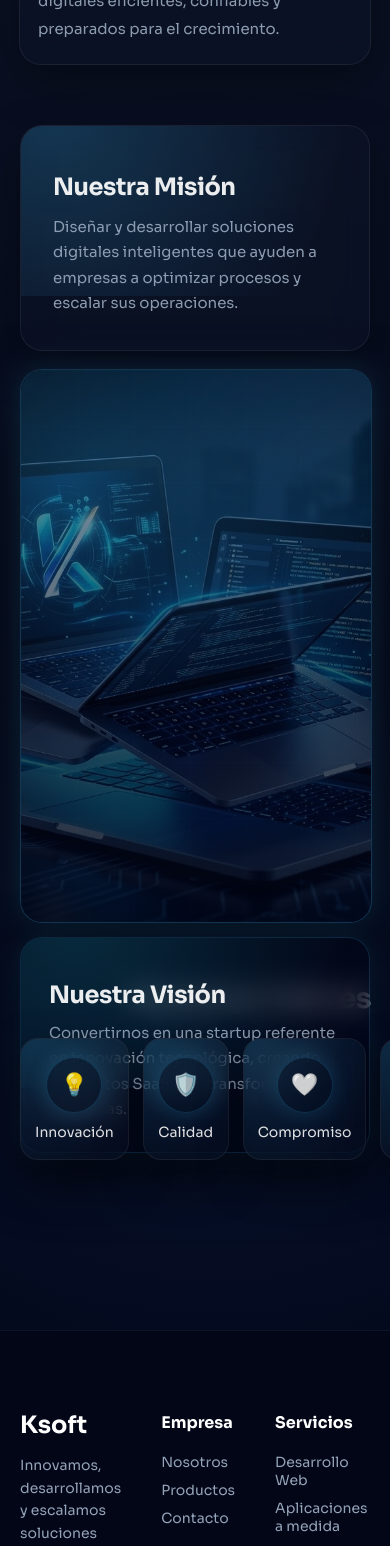
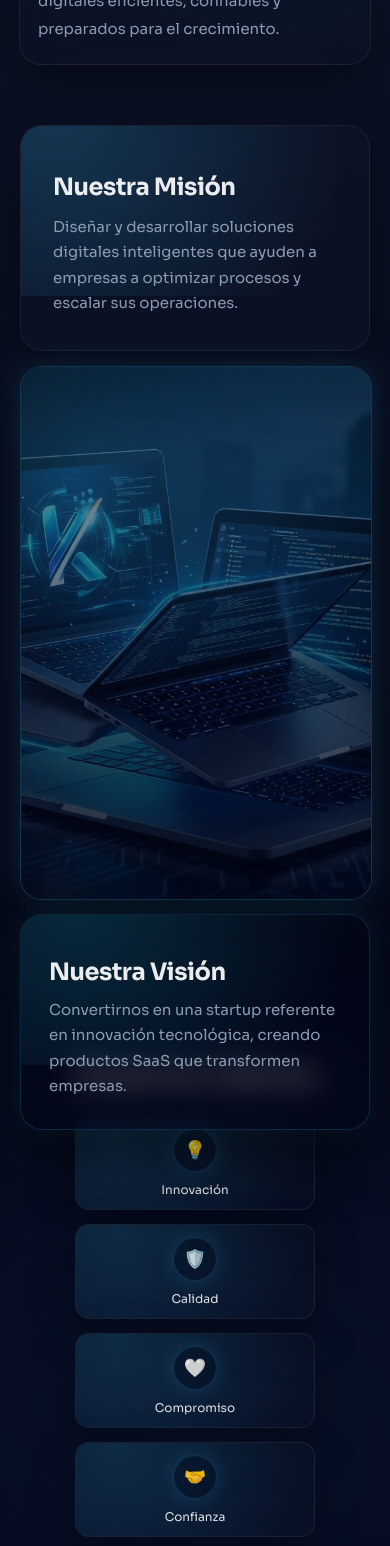
Before and after one commit to kleyderBackend/Ksoft-frontend, a React (Vite) app: page /about in a window 390 px wide. Shown: the part 960-2506 px from the top of the page. Built offline with nearby package versions, Linux system fonts and the light colour scheme.

Commit message:
refactor(about): css values v2

```diff
--- a/src/pages/AboutPages/AboutPages.module.css
+++ b/src/pages/AboutPages/AboutPages.module.css
@@ -112,6 +112,9 @@
   justify-items: stretch;
   text-align: center;
 }
+.valuesSection {
+  margin-top: 40px; /* 🔥 separa visualmente */
+}
 
 .valuesTitle {
   margin: 0;
@@ -122,7 +125,7 @@
 
 .valuesRow {
   width: 100%;
-  display: flex;
+  display: grid;
   grid-template-columns: repeat(auto-fit, minmax(140px, 1fr));
   gap: 14px;
 }
@@ -193,6 +196,7 @@
 .visualCol {
   position: relative;
   min-height: 360px;
+  padding-bottom: 60px;
 }
 
 .visualCard {
@@ -249,20 +253,37 @@
   right: 18px;
   bottom: -18px;
   width: min(420px, calc(100% - 24px));
+  z-index: 2;
+}
+@media (max-width: 520px) {
+  .valueItem {
+    padding: 12px 8px;
+    border-radius: 14px;
+  }
+
+  .valueIcon {
+    width: 42px;
+    height: 42px;
+    font-size: 18px;
+  }
+
+  .valueLabel {
+    font-size: 12px;
+  }
 }
 
 @media (max-width: 900px) {
   .missionVisionSection {
     grid-template-columns: 1fr;
-    gap: 18px;
+    gap: 15px;
   }
 
   .visualCol {
-    min-height: 320px;
+    min-height: 300px;
   }
 
   .visualCard {
-    min-height: 320px;
+    min-height: 300px;
   }
 
   .visionFloat {
```
